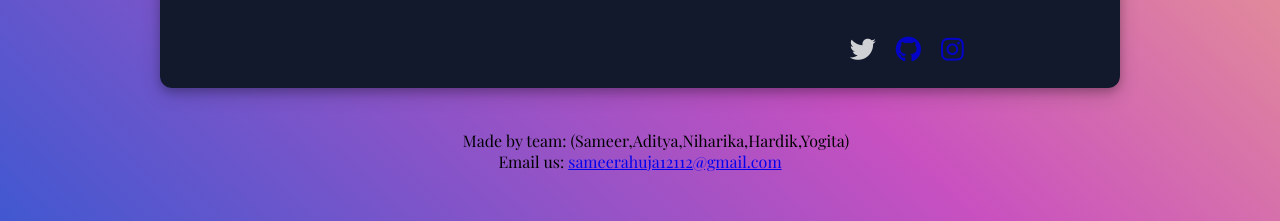
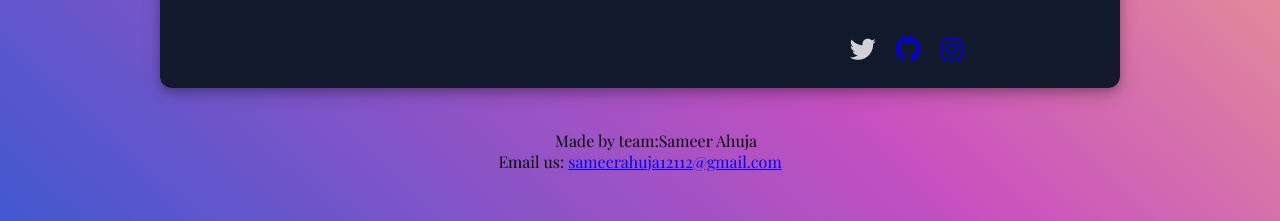
Before and after one commit to sameer131/Ask-My-Mates.github.io, a plain HTML site: page aboutus.html in a window 1280 px wide. Shown: the part 579-800 px from the top of the page. Drawn offline with nearby package versions, Linux system fonts and the light colour scheme; a web font is replaced by a local one.

Commit message:
Update aboutus.html

```diff
--- a/aboutus.html
+++ b/aboutus.html
@@ -49,8 +49,7 @@
             </div>
         </section><br><br>
        <center><footer>
-            <p> &ensp;&ensp;&ensp;&ensp;Made by team:
-                (Sameer,Aditya,Niharika,Hardik,Yogita) </p>
+            <p> &ensp;&ensp;&ensp;&ensp;Made by team:Sameer Ahuja </p>
             <p>Email us:
                 <a href="mailto:sameerahuja12112@gmail.com.com">sameerahuja12112@gmail.com</a></p>
           </footer>
```
